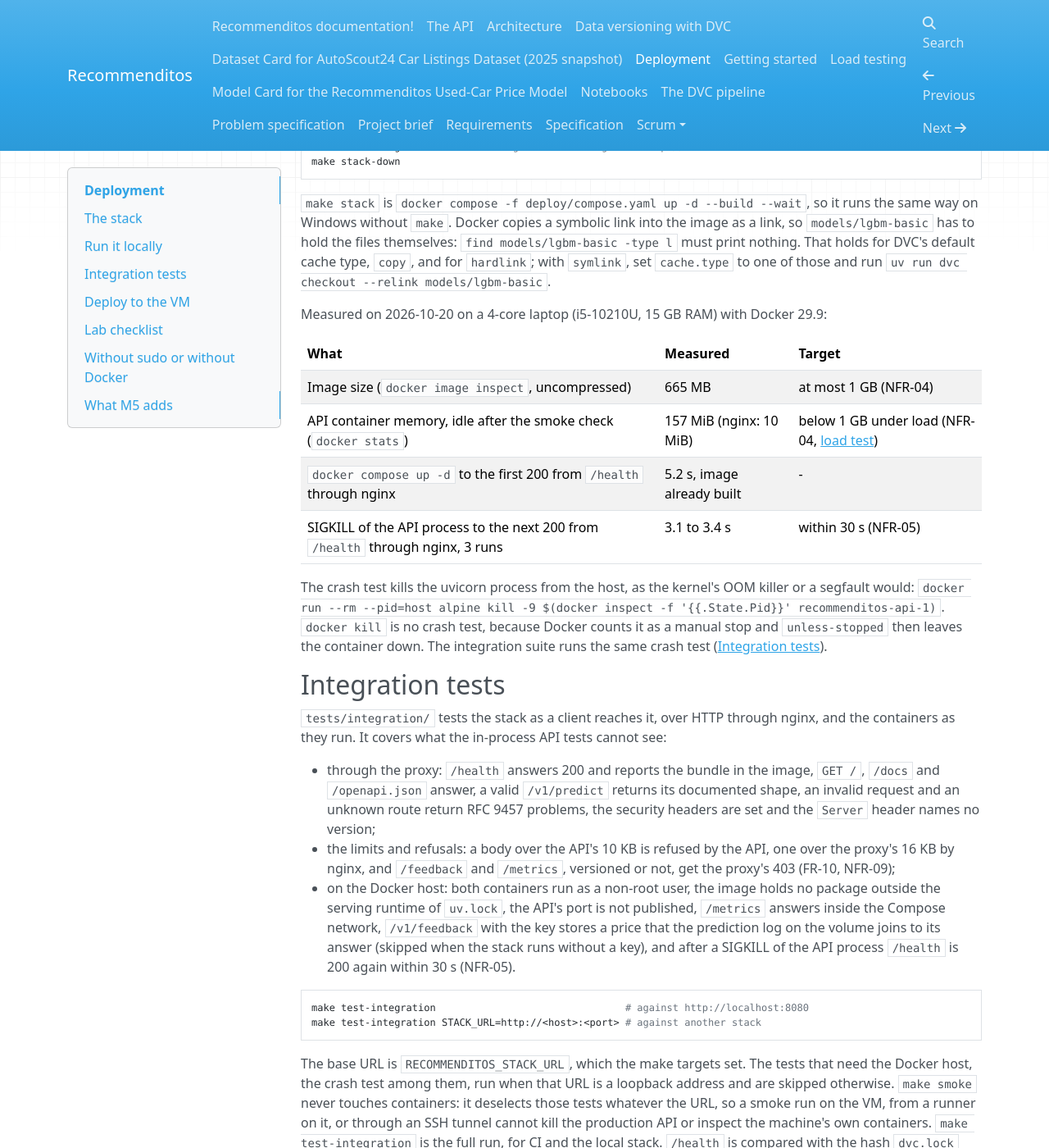
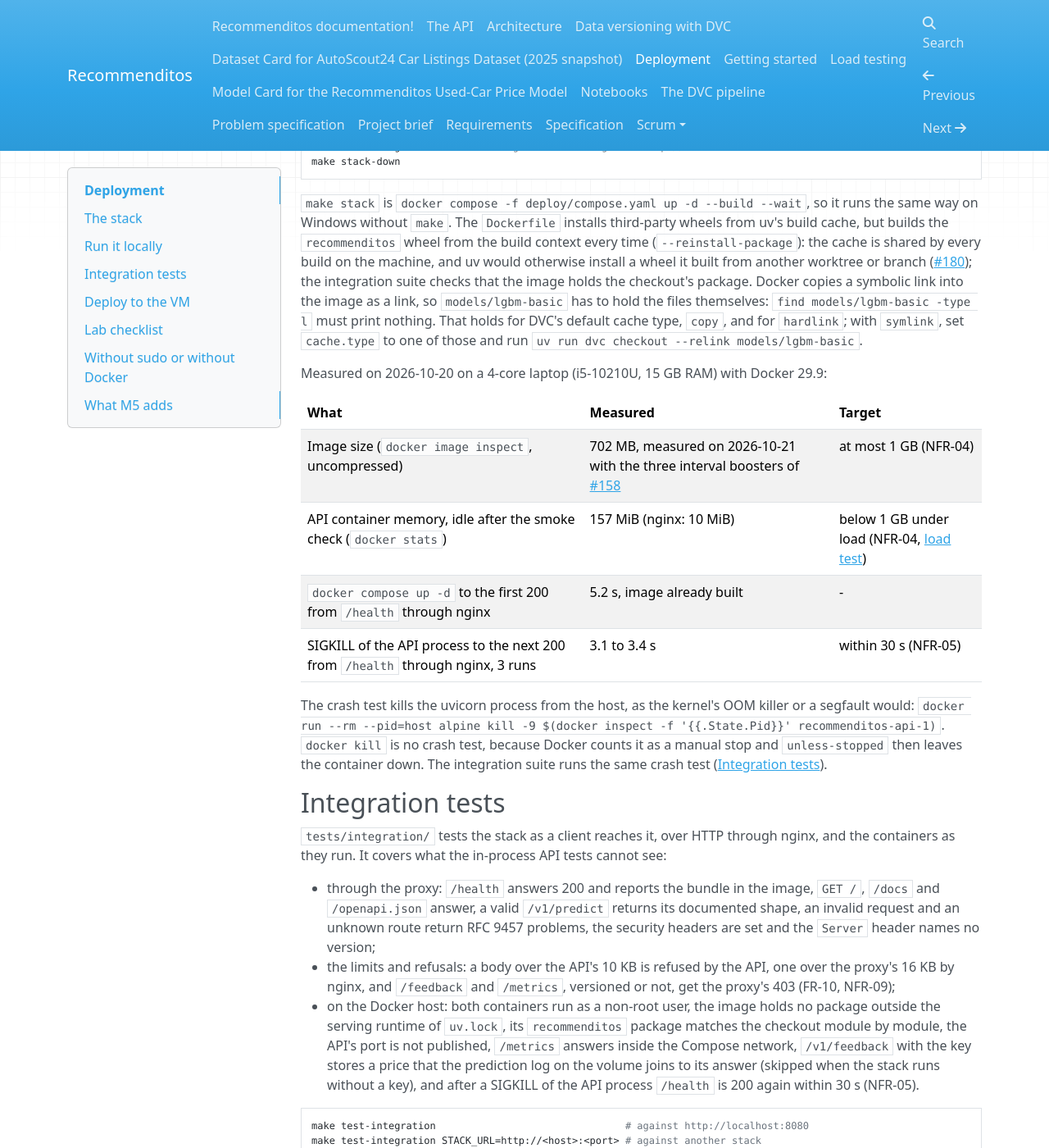
Before and after one commit to mlops-2627q1-mds-upc/MLOPS_Recommenditos, an MkDocs documentation site: the page built from docs/docs/deployment.md, in a window 1280 px wide and 1400 px high, scrolled down 1757 px. Shown: the whole window at 82% size. Built offline with MkDocs 1.6.1, drawn with Linux system fonts in a browser that asks for light colours; nearby versions of some CDN libraries.

Commit message:
fix: build the recommenditos wheel from the build context instead of the shared uv cache

````diff
--- a/docs/docs/deployment.md
+++ b/docs/docs/deployment.md
@@ -63,6 +63,7 @@
 ```
 
 `make stack` is `docker compose -f deploy/compose.yaml up -d --build --wait`, so it runs the same way on Windows without `make`.
+The `Dockerfile` installs third-party wheels from uv's build cache, but builds the `recommenditos` wheel from the build context every time (`--reinstall-package`): the cache is shared by every build on the machine, and uv would otherwise install a wheel it built from another worktree or branch ([#180](https://github.com/mlops-2627q1-mds-upc/MLOPS_Recommenditos/issues/180)); the integration suite checks that the image holds the checkout's package.
 Docker copies a symbolic link into the image as a link, so `models/lgbm-basic` has to hold the files themselves: `find models/lgbm-basic -type l` must print nothing.
 That holds for DVC's default cache type, `copy`, and for `hardlink`; with `symlink`, set `cache.type` to one of those and run `uv run dvc checkout --relink models/lgbm-basic`.
 
@@ -70,7 +71,7 @@
 
 | What | Measured | Target |
 |------|----------|--------|
-| Image size (`docker image inspect`, uncompressed) | 665 MB | at most 1 GB (NFR-04) |
+| Image size (`docker image inspect`, uncompressed) | 702 MB, measured on 2026-10-21 with the three interval boosters of [#158](https://github.com/mlops-2627q1-mds-upc/MLOPS_Recommenditos/pull/158) | at most 1 GB (NFR-04) |
 | API container memory, idle after the smoke check (`docker stats`) | 157 MiB (nginx: 10 MiB) | below 1 GB under load (NFR-04, [load test](load-testing.md)) |
 | `docker compose up -d` to the first 200 from `/health` through nginx | 5.2 s, image already built | - |
 | SIGKILL of the API process to the next 200 from `/health` through nginx, 3 runs | 3.1 to 3.4 s | within 30 s (NFR-05) |
@@ -86,7 +87,7 @@
 
 - through the proxy: `/health` answers 200 and reports the bundle in the image, `GET /`, `/docs` and `/openapi.json` answer, a valid `/v1/predict` returns its documented shape, an invalid request and an unknown route return RFC 9457 problems, the security headers are set and the `Server` header names no version;
 - the limits and refusals: a body over the API's 10 KB is refused by the API, one over the proxy's 16 KB by nginx, and `/feedback` and `/metrics`, versioned or not, get the proxy's 403 (FR-10, NFR-09);
-- on the Docker host: both containers run as a non-root user, the image holds no package outside the serving runtime of `uv.lock`, the API's port is not published, `/metrics` answers inside the Compose network, `/v1/feedback` with the key stores a price that the prediction log on the volume joins to its answer (skipped when the stack runs without a key), and after a SIGKILL of the API process `/health` is 200 again within 30 s (NFR-05).
+- on the Docker host: both containers run as a non-root user, the image holds no package outside the serving runtime of `uv.lock`, its `recommenditos` package matches the checkout module by module, the API's port is not published, `/metrics` answers inside the Compose network, `/v1/feedback` with the key stores a price that the prediction log on the volume joins to its answer (skipped when the stack runs without a key), and after a SIGKILL of the API process `/health` is 200 again within 30 s (NFR-05).
 
 ```bash
 make test-integration                                # against http://localhost:8080
````
Also changed, not shown: 1 other file.
